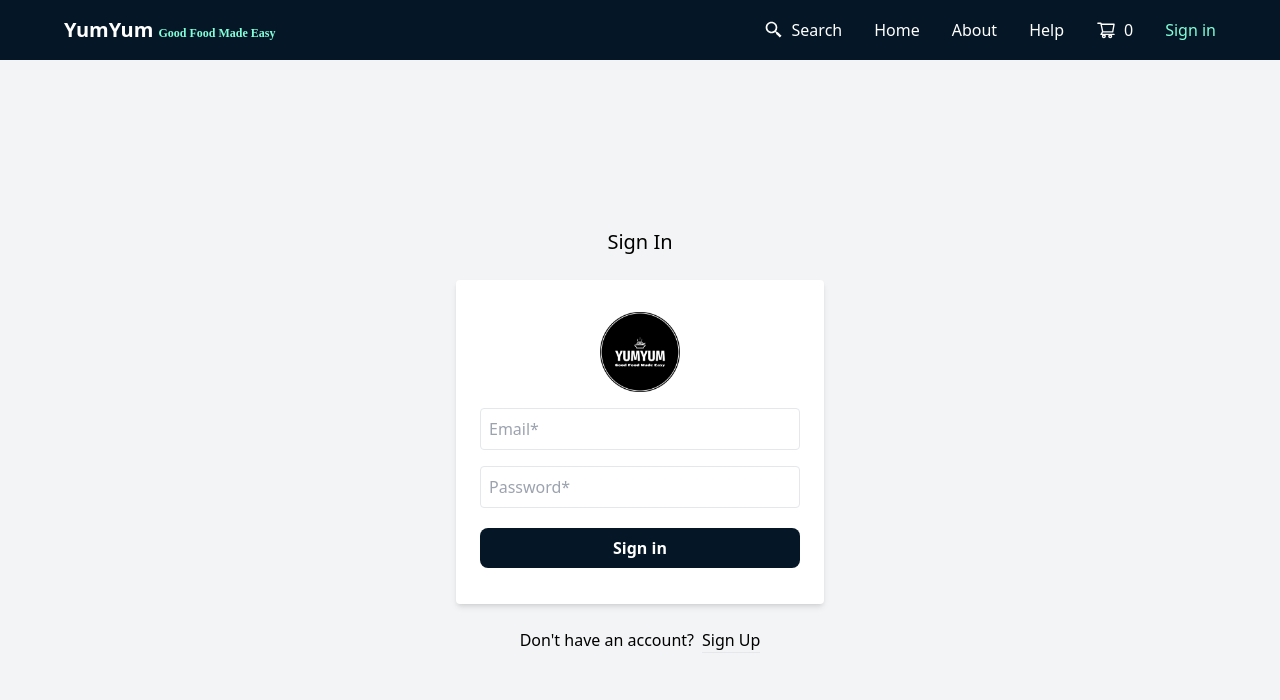
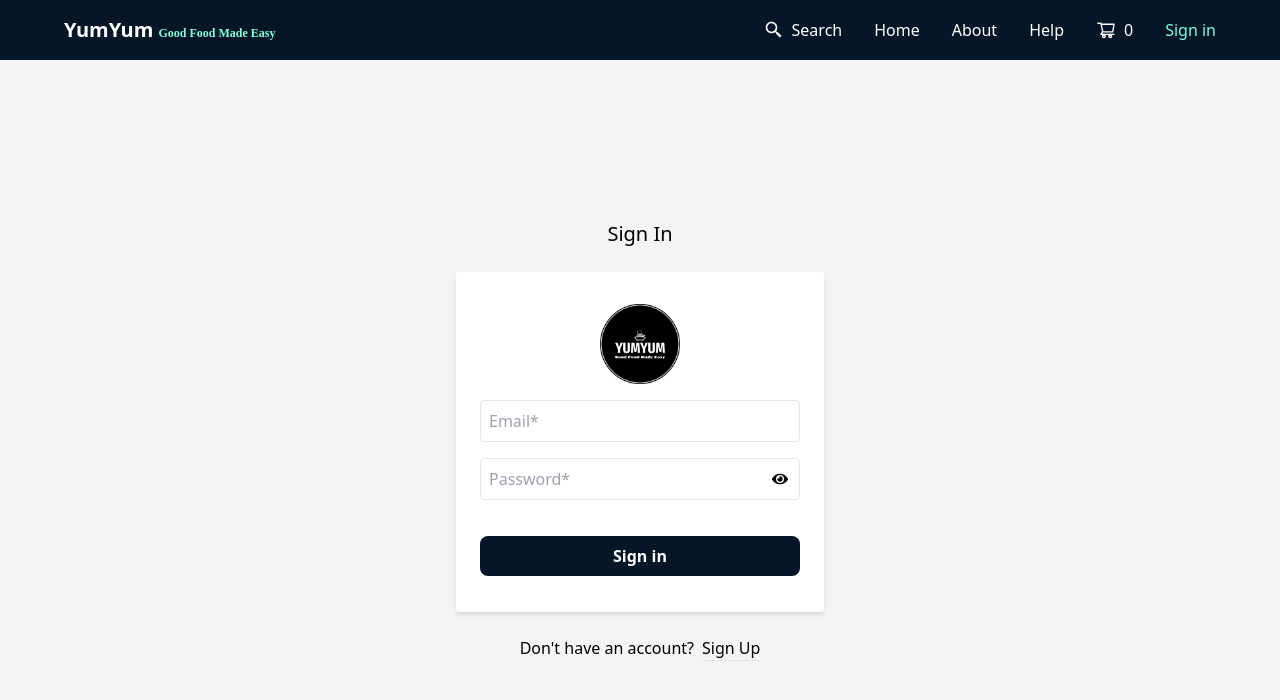
Before and after one commit to KunalSalunkhe12/YUMYUM-Food-ordering-app, a React (Vite) app: page /auth in a window 1280 px wide. Shown: the top 700 px of the page. Built offline with nearby package versions, Linux system fonts and the light colour scheme; no server answers; a web font is replaced by a local one.

Commit message:
control password visibility

```diff
--- a/src/components/Auth.js
+++ b/src/components/Auth.js
@@ -7,10 +7,12 @@ import { UserContext } from "../../utils/context/user/UserContext";
 
 import yumyumLogo from "../../assets/yumyum-background.png";
 import toast from "react-hot-toast";
+import { FaEye, FaEyeSlash } from "react-icons/fa";
 
 
 const Auth = () => {
     const [isSignup, setIsSignup] = useState(false);
+    const [isPasswordVisible, setIsPasswordVisible] = useState(false)
     const {
         register,
         handleSubmit,
@@ -25,6 +27,10 @@ const Auth = () => {
             toast.error(locationState?.message)
         }
     }, [])
+
+    const switchPasswordVisibility = () => {
+        setIsPasswordVisible(prevState => !prevState)
+    }
 
     const switchMode = () => {
         setIsSignup((prevIsSignup) => !prevIsSignup);
@@ -91,8 +97,9 @@ const Auth = () => {
                             <p className="text-xs text-red-500">{errors.email?.message}</p>
                         </div>
                         <div className="mb-4">
+                            <div className="flex relative">
                                 <input
-                                type="password"
+                                    type={isPasswordVisible ? "text" : "password"}
                                     className="block border border-grey-light w-full p-2 rounded mb-4"
                                     {...register("password", {
                                         required: {
@@ -106,6 +113,11 @@ const Auth = () => {
                                     })}
                                     placeholder="Password*"
                                 />
+                                {
+                                    isPasswordVisible ? <FaEyeSlash onClick={switchPasswordVisibility} className="absolute right-3 bottom-1/2 cursor-pointer" /> :
+                                        <FaEye onClick={switchPasswordVisibility} className="absolute right-3 bottom-1/2 cursor-pointer" />
+                                }
+                            </div>
                             <p className="text-xs text-red-500">{errors.password?.message}</p>
                         </div>
                         <button
```
Lines whose indentation alone changed are shown as unchanged.
